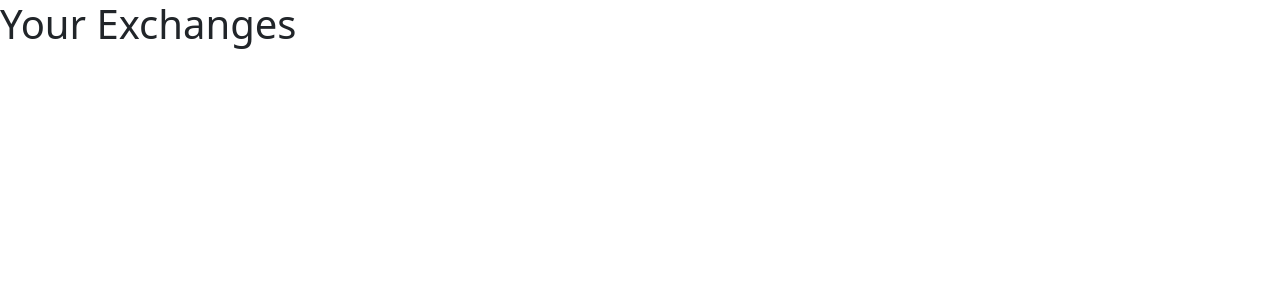
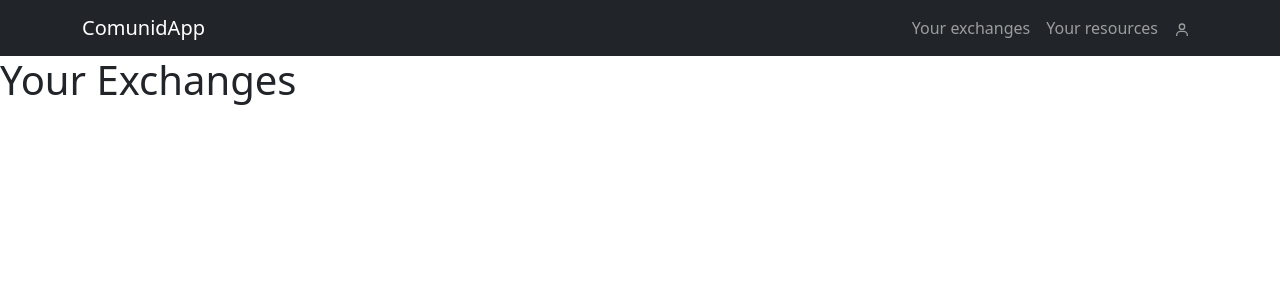
Before and after one commit to AbigailGV/Front-comunidapp, a React (Vite) app: page /your-exchanges in a window 1280 px wide. Shown: the top 300 px of the page. Built offline with nearby package versions, Linux system fonts and the light colour scheme.

Commit message:
created nav component

```diff
--- /dev/null
+++ b/src/CustomNavbar.jsx
@@ -0,0 +1,23 @@
+/* eslint-disable  */
+import React from "react";
+import Container from "react-bootstrap/Container";
+import Nav from "react-bootstrap/Nav";
+import Navbar from "react-bootstrap/Navbar";
+import {BiUser} from "react-icons/bi";
+
+export const CustomNavbar = () => {
+	return (
+		<Navbar bg="dark" variant="dark">
+			<Container className="">
+				<Navbar.Brand href="/">ComunidApp</Navbar.Brand>
+				<Nav className="">
+					<Nav.Link href="/yourexchanges">Your exchanges</Nav.Link>
+					<Nav.Link href="/yourresources">Your resources</Nav.Link>
+					<Nav.Link href="/profile">
+						<BiUser />
+					</Nav.Link>
+				</Nav>
+			</Container>
+		</Navbar>
+	);
+};
--- a/src/Home.jsx
+++ b/src/Home.jsx
@@ -1,25 +1,11 @@
 /* eslint-disable  */
 import React from "react";
-import Container from "react-bootstrap/Container";
-import Nav from "react-bootstrap/Nav";
-import Navbar from "react-bootstrap/Navbar";
-import { BiUser } from "react-icons/bi";
+import {CustomNavbar} from "./CustomNavbar";
 
 export const Home = () => {
-  return (
-    <div>
-      <Navbar bg="dark" variant="dark">
-        <Container className="">
-          <Navbar.Brand href="/">ComunidApp</Navbar.Brand>
-          <Nav className="">
-            <Nav.Link href="/yourexchanges">Your exchanges</Nav.Link>
-            <Nav.Link href="/yourresources">Your resources</Nav.Link>
-            <Nav.Link href="/profile">
-              <BiUser />
-            </Nav.Link>
-          </Nav>
-        </Container>
-      </Navbar>
-    </div>
-  );
+	return (
+		<div>
+			<CustomNavbar />
+		</div>
+	);
 };
--- a/src/YourExchanges.jsx
+++ b/src/YourExchanges.jsx
@@ -1,8 +1,12 @@
 /* eslint-disable  */
+
+import {CustomNavbar} from "./CustomNavbar";
+
 // Aquí van los exchanges del usuario :D
 export const YourExchanges = () => {
 	return (
 		<div className="App">
+			<CustomNavbar />
 			<h1>Your Exchanges</h1>
 		</div>
 	);
--- a/src/YourResources.jsx
+++ b/src/YourResources.jsx
@@ -1,8 +1,12 @@
 /* eslint-disable  */
+
+import {CustomNavbar} from "./CustomNavbar";
+
 // Aquí van los resources del usuario :D
 export const YourResources = () => {
 	return (
 		<div className="App">
+			<CustomNavbar />
 			<h1>Your resources</h1>
 		</div>
 	);
```
